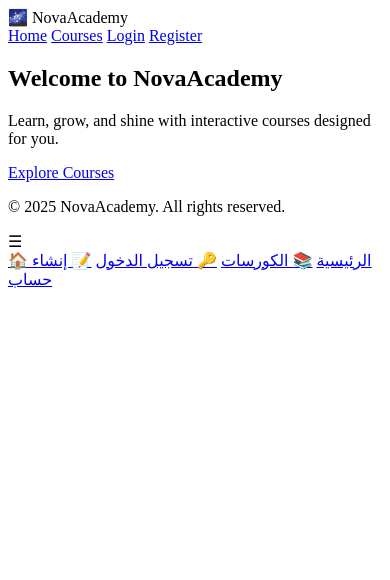
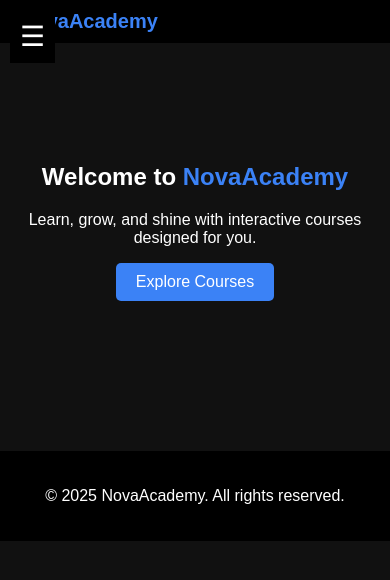
Before and after one commit to snaky666/yt, a plain HTML site: page index.html in a window 390 px wide. Drawn offline with Linux system fonts and the light colour scheme.

Commit message:
Add Nova Academy site files.

```diff
--- a/index.html
+++ b/index.html
@@ -1,15 +1,27 @@
 <!DOCTYPE html>
 <html lang="en">
 <head>
-  <meta charset="UTF-8" />
-  <meta name="viewport" content="width=device-width, initial-scale=1.0" />
-  <title>NovaAcademy - Home</title>
-  <link rel="stylesheet" href="assets/style.css" />
+  <meta charset="UTF-8">
+  <meta name="viewport" content="width=device-width, initial-scale=1.0">
+  <title>NovaAcademy</title>
+  <link rel="stylesheet" href="style.css">
 </head>
 <body>
+  <!-- زر القائمة -->
+  <div class="menu-toggle">☰</div>
+
+  <!-- القائمة الجانبية -->
+  <div class="sidebar">
+    <a href="index.html">🏠 الرئيسية</a>
+    <a href="courses.html">📚 الكورسات</a>
+    <a href="login.html">🔑 تسجيل الدخول</a>
+    <a href="register.html">📝 إنشاء حساب</a>
+  </div>
+
+  <!-- الهيدر -->
   <header>
-    <div class="logo">🌌 NovaAcademy</div>
-    <nav>
+    <div class="logo">NovaAcademy</div>
+    <nav class="nav-links">
       <a href="index.html">Home</a>
       <a href="courses.html">Courses</a>
       <a href="login.html">Login</a>
@@ -17,28 +29,18 @@
     </nav>
   </header>
 
+  <!-- الصفحة الرئيسية -->
   <section class="hero">
-    <h1>Welcome to NovaAcademy</h1>
+    <h1>Welcome to <span>NovaAcademy</span></h1>
     <p>Learn, grow, and shine with interactive courses designed for you.</p>
-    <a class="btn" href="courses.html">Explore Courses</a>
+    <button>Explore Courses</button>
   </section>
 
+  <!-- الفوتر -->
   <footer>
     <p>© 2025 NovaAcademy. All rights reserved.</p>
   </footer>
-</body><!-- زر القائمة للهاتف -->
-<div class="mobile-menu-btn" onclick="toggleMenu()">☰</div>
 
-<!-- طبقة شفافة -->
-<div id="overlay" class="overlay" onclick="toggleMenu()"></div>
-
-<!-- القائمة الجانبية -->
-<nav id="sidebar" class="sidebar">
-  <a href="index.html">🏠 الرئيسية</a>
-  <a href="courses.html">📚 الكورسات</a>
-  <a href="login.html">🔑 تسجيل الدخول</a>
-  <a href="register.html">📝 إنشاء حساب</a>
-</nav>
-
-
+  <script src="script.js"></script>
+</body>
 </html>
--- /dev/null
+++ b/script.js
@@ -0,0 +1,6 @@
+const menuToggle = document.querySelector('.menu-toggle');
+const sidebar = document.querySelector('.sidebar');
+
+menuToggle.addEventListener('click', () => {
+  sidebar.classList.toggle('active');
+});
--- /dev/null
+++ b/style.css
@@ -0,0 +1,113 @@
+body {
+  margin: 0;
+  font-family: Arial, sans-serif;
+  background-color: #111;
+  color: #fff;
+  text-align: center;
+}
+
+header {
+  display: flex;
+  justify-content: space-between;
+  align-items: center;
+  padding: 10px 20px;
+  background: #000;
+}
+
+.logo {
+  font-size: 20px;
+  font-weight: bold;
+  color: #3b82f6;
+}
+
+.nav-links a {
+  color: white;
+  margin-left: 15px;
+  text-decoration: none;
+}
+
+.nav-links a:hover {
+  text-decoration: underline;
+}
+
+/* الهيرو */
+.hero {
+  padding: 100px 20px;
+}
+
+.hero h1 span {
+  color: #3b82f6;
+}
+
+button {
+  background: #3b82f6;
+  border: none;
+  padding: 10px 20px;
+  color: white;
+  font-size: 16px;
+  cursor: pointer;
+  border-radius: 5px;
+}
+
+button:hover {
+  background: #2563eb;
+}
+
+/* القائمة الجانبية */
+.menu-toggle {
+  display: none;
+  font-size: 28px;
+  cursor: pointer;
+  padding: 10px;
+  background: #000;
+  color: #fff;
+  position: fixed;
+  top: 10px;
+  left: 10px;
+  z-index: 1100;
+}
+
+.sidebar {
+  position: fixed;
+  top: 0;
+  left: -250px;
+  width: 250px;
+  height: 100%;
+  background: #111;
+  color: #fff;
+  transition: left 0.3s ease;
+  padding-top: 60px;
+  z-index: 1000;
+}
+
+.sidebar.active {
+  left: 0;
+}
+
+.sidebar a {
+  display: block;
+  padding: 15px;
+  text-decoration: none;
+  color: #fff;
+  border-bottom: 1px solid #333;
+}
+
+.sidebar a:hover {
+  background: #333;
+}
+
+footer {
+  background: #000;
+  padding: 20px;
+  margin-top: 50px;
+}
+
+/* إخفاء وإظهار حسب الشاشة */
+@media (max-width: 768px) {
+  .nav-links {
+    display: none;
+  }
+  .menu-toggle {
+    display: block;
+  }
+}
```
